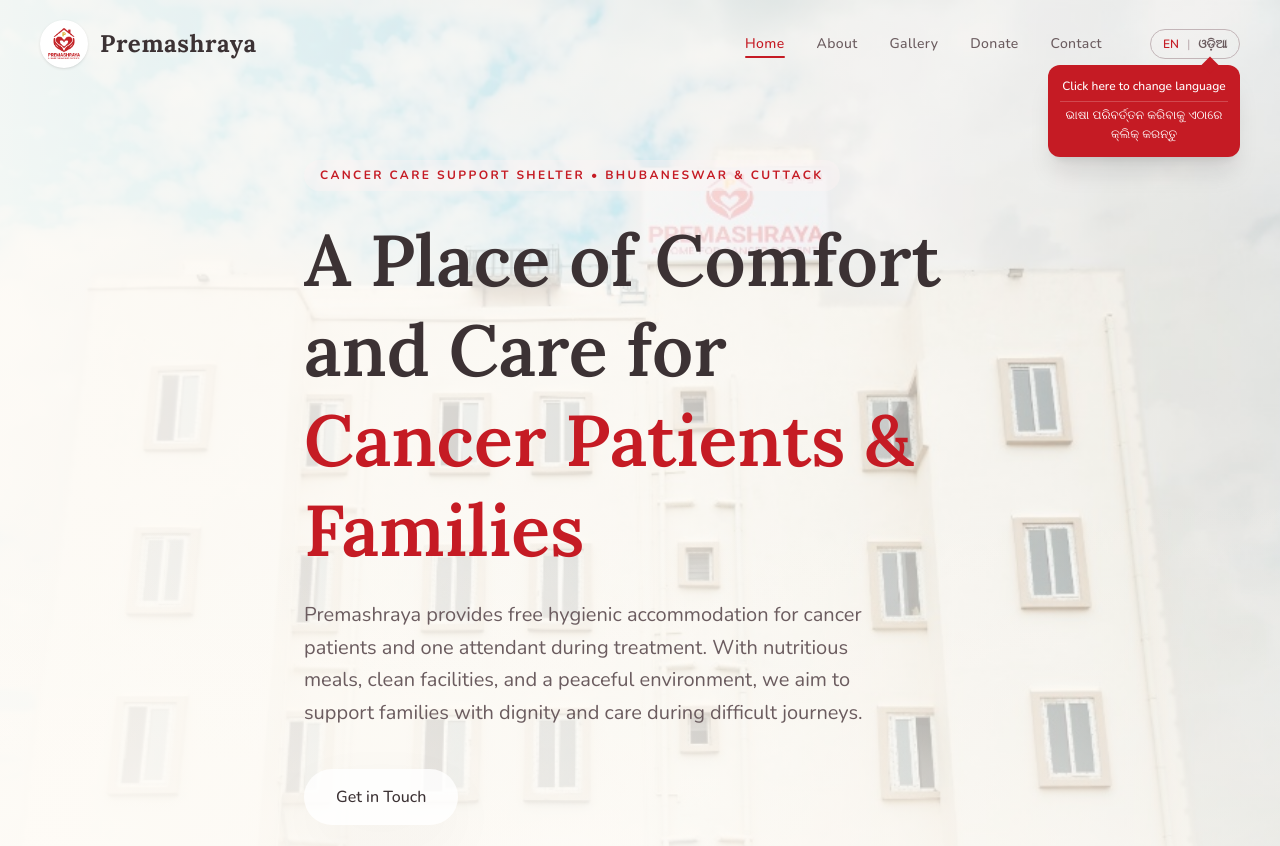
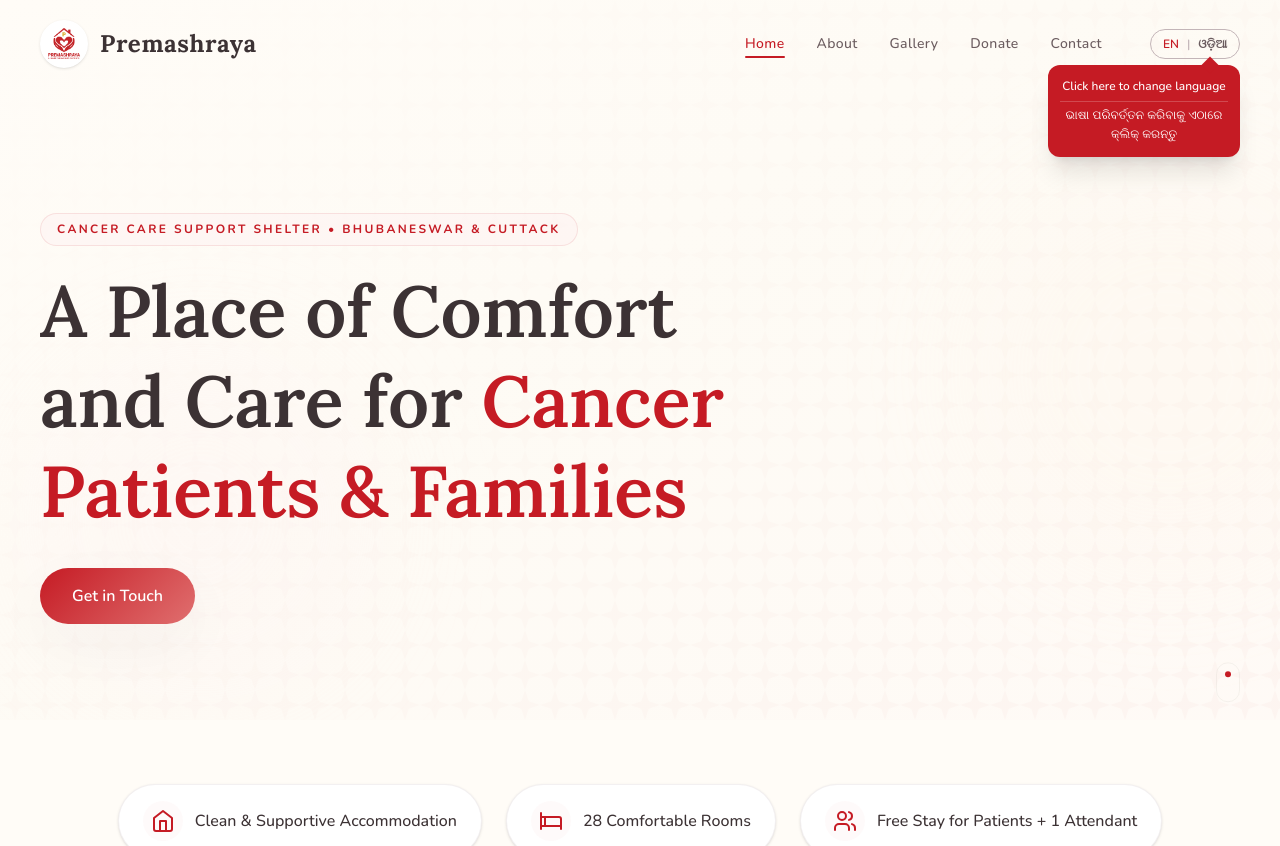
Before and after one commit to Mahadev-06/Premashraya, a Next.js app: page / in a window 1280 px wide. Shown: the top 846 px of the page. Built offline with nearby package versions, Linux system fonts and the light colour scheme.

Commit message:
style: remove hero background image, position text bottom-left, remove paragraph description

```diff
--- a/src/sections/HeroSection.tsx
+++ b/src/sections/HeroSection.tsx
@@ -1,6 +1,5 @@
 "use client";
 
-import Image from "next/image";
 import Link from "next/link";
 import { motion } from "framer-motion";
 import { useLanguage } from "@/context/LanguageContext";
@@ -9,32 +8,21 @@
   const { t } = useLanguage();
 
   return (
-    <section className="relative min-h-screen flex items-center bg-surface bg-motif-pattern overflow-hidden">
-      {/* Background image with overlay */}
-      <div className="absolute inset-0">
-        <Image
-          src="/images/hero.jpg"
-          alt="Premashraya building - free stay and care facility for cancer patients"
-          fill
-          sizes="100vw"
-          className="object-cover"
-          priority
-          quality={90}
-          fetchPriority="high"
-        />
-        <div className="absolute inset-0 bg-gradient-to-b md:bg-gradient-to-r from-surface/95 via-surface/80 to-surface/20 md:to-surface/40" />
-        <div className="absolute inset-0 bg-gradient-to-t from-surface/60 via-transparent to-transparent" />
-      </div>
+    <section className="relative min-h-[85vh] md:min-h-[90vh] flex items-end bg-surface bg-motif-pattern overflow-hidden">
+      {/* Decorative ambient background accents */}
+      <div className="absolute inset-0 bg-gradient-to-br from-surface via-surface-container-low/60 to-primary-container/20 pointer-events-none" />
+      <div className="absolute top-1/4 -right-20 w-96 h-96 bg-secondary-container/20 rounded-full blur-3xl pointer-events-none" />
+      <div className="absolute bottom-10 left-10 w-80 h-80 bg-primary-container/30 rounded-full blur-3xl pointer-events-none" />
 
-      {/* Content */}
-      <div className="relative z-10 max-w-[1280px] mx-auto px-4 sm:px-6 md:px-10 pt-28 pb-20 md:py-40">
-        <div className="max-w-2xl">
+      {/* Content positioned bottom-left */}
+      <div className="relative z-10 w-full max-w-[1280px] mx-auto px-4 sm:px-6 md:px-10 pt-28 pb-16 md:pb-24">
+        <div className="max-w-3xl text-left">
           <motion.div
             initial={{ opacity: 0, y: 30 }}
             animate={{ opacity: 1, y: 0 }}
             transition={{ duration: 0.8, ease: [0.4, 0, 0.2, 1] }}
           >
-            <span className="inline-block font-sans text-[10px] sm:text-xs font-bold uppercase tracking-[0.2em] text-primary mb-6 bg-primary-container/40 px-3 py-1.5 sm:px-4 sm:py-2 rounded-full leading-tight">
+            <span className="inline-block font-sans text-[10px] sm:text-xs font-bold uppercase tracking-[0.2em] text-primary mb-5 bg-primary-container/50 px-3 py-1.5 sm:px-4 sm:py-2 rounded-full leading-tight border border-primary/10">
               {t("hero.subtitle")}
             </span>
           </motion.div>
@@ -43,31 +31,21 @@
             initial={{ opacity: 0, y: 40 }}
             animate={{ opacity: 1, y: 0 }}
             transition={{ duration: 0.9, delay: 0.1, ease: [0.4, 0, 0.2, 1] }}
-            className="font-serif text-4xl sm:text-5xl md:text-6xl lg:text-7xl font-semibold text-on-background leading-[1.15] md:leading-[1.1] mb-4 md:mb-6"
+            className="font-serif text-4xl sm:text-5xl md:text-6xl lg:text-7xl font-semibold text-on-background leading-[1.15] md:leading-[1.1] mb-8"
           >
             {t("hero.title")}
             <span className="text-primary">{t("hero.titleHighlight")}</span>
           </motion.h1>
 
-          <motion.p
-            initial={{ opacity: 0, y: 30 }}
-            animate={{ opacity: 1, y: 0 }}
-            transition={{ duration: 0.8, delay: 0.25, ease: [0.4, 0, 0.2, 1] }}
-            className="font-sans text-base md:text-lg lg:text-xl text-on-surface-variant leading-relaxed mb-8 md:mb-10 max-w-xl"
-          >
-            {t("hero.description")}
-          </motion.p>
-
           <motion.div
             initial={{ opacity: 0, y: 20 }}
             animate={{ opacity: 1, y: 0 }}
-            transition={{ duration: 0.7, delay: 0.4, ease: [0.4, 0, 0.2, 1] }}
+            transition={{ duration: 0.7, delay: 0.3, ease: [0.4, 0, 0.2, 1] }}
             className="flex flex-col sm:flex-row gap-4"
           >
-
             <Link
               href="/contact"
-              className="bg-surface-container-lowest/80 text-on-surface px-8 py-4 rounded-full font-sans font-medium text-base text-center shadow-sanctuary hover:bg-surface-container-highest transition-all duration-300"
+              className="btn-primary-gradient inline-flex items-center justify-center px-8 py-4 rounded-full font-sans font-semibold text-base shadow-sanctuary transition-transform active:scale-95"
               id="hero-learn-more"
             >
               {t("hero.cta")}
@@ -80,8 +58,8 @@
       <motion.div
         initial={{ opacity: 0 }}
         animate={{ opacity: 1 }}
-        transition={{ delay: 1.2 }}
-        className="absolute bottom-8 left-1/2 -translate-x-1/2 z-10"
+        transition={{ delay: 1.0 }}
+        className="absolute bottom-6 right-6 sm:right-10 z-10 hidden sm:block"
       >
         <motion.div
           animate={{ y: [0, 8, 0] }}
```
